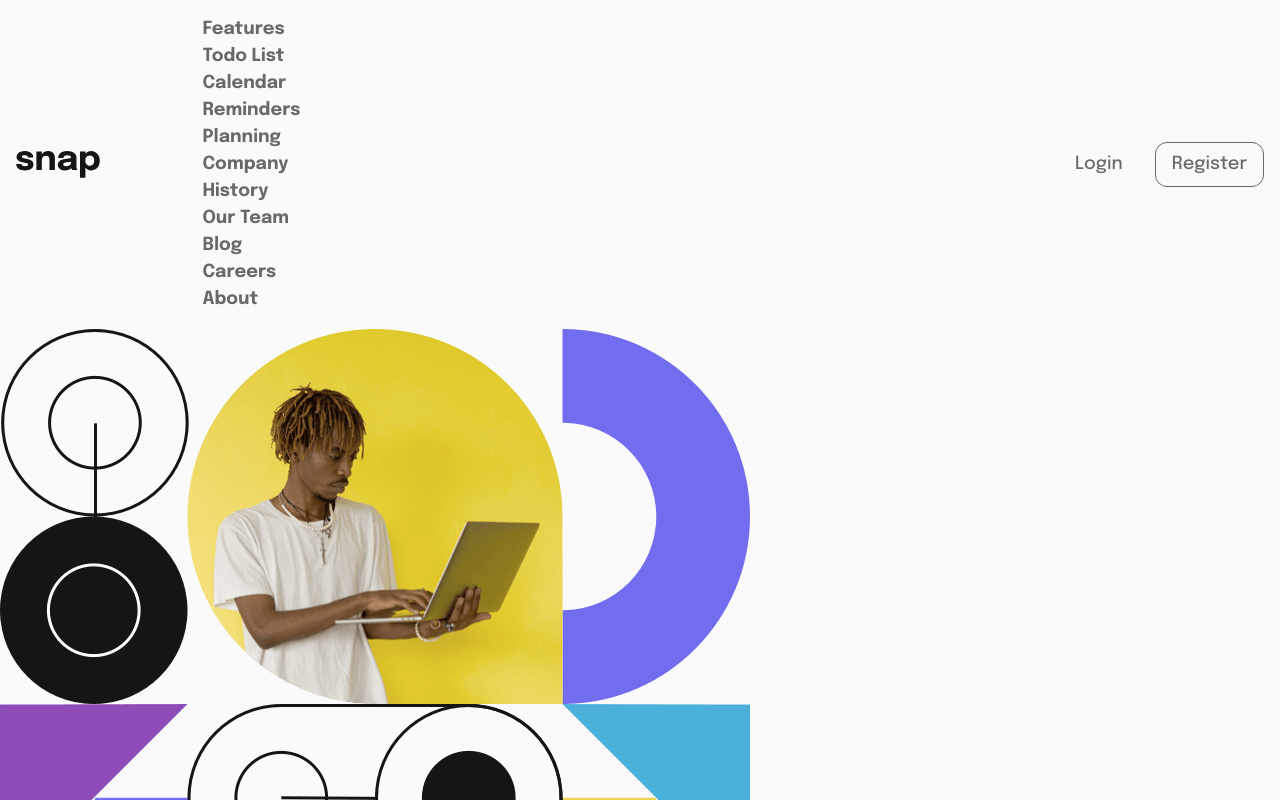
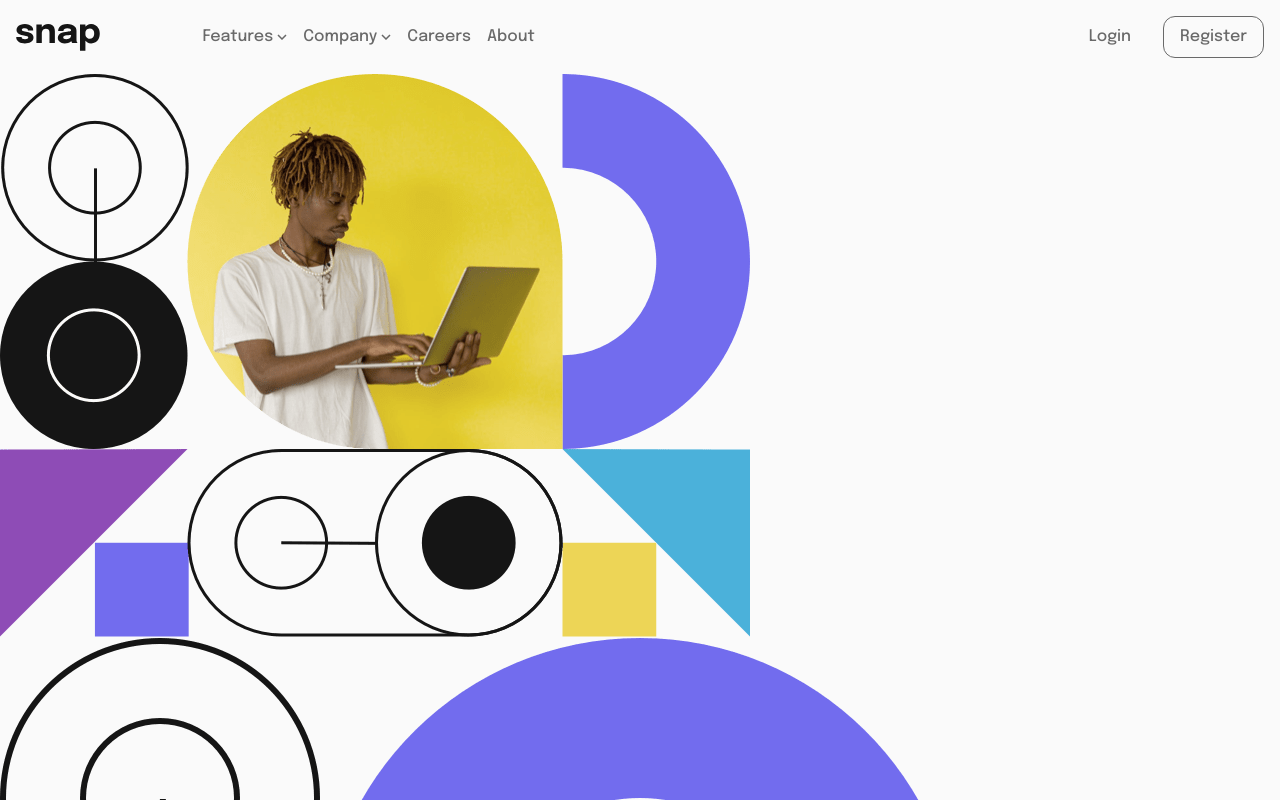
Before and after one commit to davinaleong/fem-intro-section-with-dropdown-navgiation, a website built with Vite: page index.html in a window 1280 px wide. Shown: the top 800 px of the page. Built offline with nearby package versions, Linux system fonts and the light colour scheme.

Commit message:
Styled dropdown link

```diff
--- a/index.html
+++ b/index.html
@@ -58,7 +58,7 @@
           />
         </button>
         <nav id="primaryNav" class="primary-nav">
-          <ul class="nav" role="list">
+          <ul class="nav-list" role="list">
             <li class="nav-item dropdown">
               <a
                 href="#"
@@ -129,14 +129,15 @@
       </header>
 
       <section class="hero">
+        <div class="container">
           <div class="even-columns">
             <div>
               <img src="./images/image-hero-mobile.png" alt="" srcset="" />
               <img src="./images/image-hero-desktop.png" alt="" srcset="" />
             </div>
             <div class="flow">
-            <h1>Make remote work</h1>
-            <p>
+              <h1 class="hero-heading">Make remote work</h1>
+              <p class="hero-text">
                 Get your team in sync, no matter your location. Streamline
                 processes, create team rituals, and watch productivity soar.
               </p>
@@ -145,7 +146,11 @@
               </p>
               <div class="logos">
                 <p class="visually-hidden">Clients</p>
-              <img src="./images/client-databiz.svg" alt="Databiz" srcset="" />
+                <img
+                  src="./images/client-databiz.svg"
+                  alt="Databiz"
+                  srcset=""
+                />
                 <img
                   src="./images/client-audiophile.svg"
                   alt="Audiophile"
@@ -155,7 +160,11 @@
                 <img src="./images/client-maker.svg" alt="Maker" srcset="" />
               </div>
             </div>
+            <!-- ./flow -->
           </div>
+          <!-- ./even-columns -->
+        </div>
+        <!-- ./container -->
       </section>
 
       <div class="attribution">
--- a/styles/main.css
+++ b/styles/main.css
@@ -1,11 +1,11 @@
 /* Sections
     - Root
-    - Components
-      - Componets - Button
     - Content
       - Content - General Styling
       - Content - Primary Header
       - Content - Hero Section
+    - Components
+      - Componets - Button
     - Utility
       - Utility - Colours
       - Utility - Background Colours
@@ -29,7 +29,7 @@
   --fw-regular: 500;
   --fw-bold: 700;
 
-  --fs-base: 18px;
+  --fs-base: 16px;
   --fs-300: 0.8125rem;
   --fs-400: 0.875rem;
   --fs-500: 0.9375rem;
@@ -52,6 +52,75 @@
   --size-1100: 7rem;
 }
 /** Root - End **/
+
+/** Content **/
+body {
+  font-family: var(--ff-body);
+  font-size: var(--fs-base);
+  font-weight: var(--fw-regular);
+  background-color: var(--clr-neutral-100);
+}
+
+/** Content - General Styling **/
+.primary-header {
+  display: grid;
+  grid-auto-flow: column;
+  grid-template-columns: 0.3fr 1fr 1fr;
+  align-items: center;
+  gap: var(--size-600);
+  padding: var(--size-400);
+}
+
+.primary-header .toggle {
+  display: none;
+  background-color: transparent;
+  border: none;
+}
+
+.primary-header .buttons {
+  justify-self: end;
+  display: flex;
+  gap: var(--size-400);
+}
+
+.nav-list {
+  display: flex;
+  gap: var(--size-400);
+}
+
+.nav-link {
+  color: var(--clr-neutral-400);
+  text-decoration: none;
+}
+
+.nav-link:where(:hover, :focus) {
+  color: var(--clr-neutral-900);
+}
+
+.dropdown-toggle {
+  display: inline-flex;
+  align-items: center;
+}
+
+.dropdown-toggle::after {
+  content: "";
+  display: block;
+  width: 0.625em;
+  height: 0.375em;
+  background-image: url("../images/icon-arrow-down.svg");
+  background-position: center;
+  background-repeat: no-repeat;
+  margin-left: var(--size-100);
+}
+
+.dropdown-menu {
+  display: none;
+}
+
+/** Content - Primary Header **/
+/** Content - Hero Section **/
+
+/** Content - End **/
 
 /** Components **/
 /** Components - Buttons **/
@@ -93,52 +162,9 @@
 .btn-neutral:where(:hover, :focus, :focus-within) {
   color: var(--clr-neutral-900);
   background-color: var(--clr-neutral-100);
+  font-weight: var(--fw-bold);
 }
 /** Components - End **/
-
-/** Content **/
-body {
-  font-family: var(--ff-body);
-  font-size: var(--fs-base);
-  font-weight: var(--fw-bold);
-  background-color: var(--clr-neutral-100);
-}
-
-/** Content - General Styling **/
-.primary-header {
-  display: grid;
-  grid-auto-flow: column;
-  grid-template-columns: 0.3fr 1fr 1fr;
-  align-items: center;
-  gap: var(--size-600);
-  padding: var(--size-400);
-}
-
-.primary-header .toggle {
-  display: none;
-  background-color: transparent;
-  border: none;
-}
-
-.primary-header .buttons {
-  justify-self: end;
-  display: flex;
-  gap: var(--size-400);
-}
-
-.nav-link {
-  color: var(--clr-neutral-400);
-  text-decoration: none;
-}
-
-.nav-link:where(:hover, :focus) {
-  color: var(--clr-neutral-900);
-}
-
-/** Content - Primary Header **/
-/** Content - Hero Section **/
-
-/** Content - End **/
 
 /** Utility - Colours **/
 .text-white {
```
Lines whose indentation alone changed are shown as unchanged.
